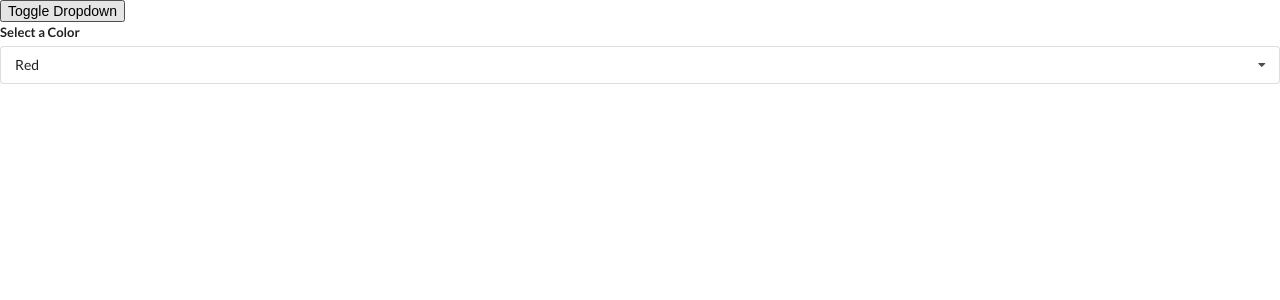
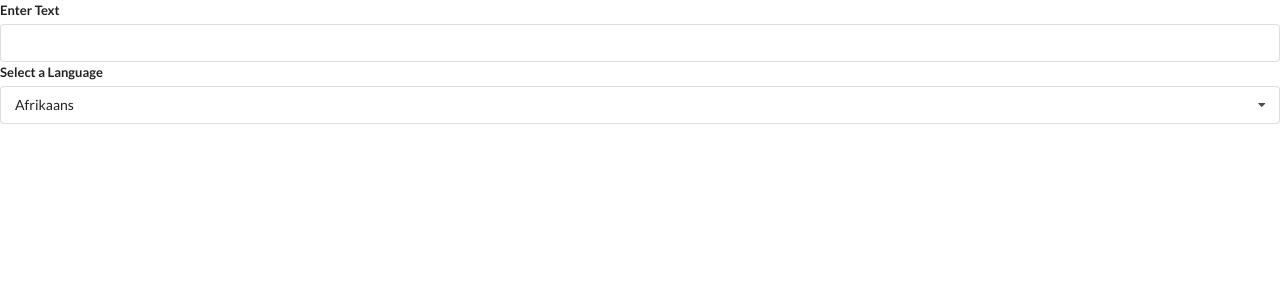
Before and after one commit to mattg-cli/modern-react-redux, a React (Create React App) app in the folder widgets/: page /translate in a window 1280 px wide. Shown: the top 300 px of the page. Built offline with nearby package versions, Linux system fonts and the light colour scheme.

Commit message:
section 12 - created translate component and injected the dropdown component with dynamic information

```diff
--- a/widgets/src/App.js
+++ b/widgets/src/App.js
@@ -2,6 +2,7 @@
 import Accordion from './components/Accordion';
 import Search from './components/Search';
 import Dropdown from './components/Dropdown';
+import Translate from './components/Translate';
 
 const items = [
   {
@@ -34,23 +35,10 @@
 ]
 
 export default () => {
-  const [selected, setSelected] = useState(options[0]);
-  const [showDropdown, setShowDropdown] = useState(true);
 
   return (
     <div>
-      {/* <Accordion items={items} /> */}
-      {/* <Search /> */}
-      <button onClick={() => setShowDropdown(!showDropdown)}>
-        Toggle Dropdown
-      </button>
-      { showDropdown ?
-        <Dropdown
-          selected={selected}
-          onSelectedChange={setSelected}
-          options={options}
-        /> : null
-      }
+      <Translate />
     </div>
   )
 };
--- a/widgets/src/components/Dropdown.js
+++ b/widgets/src/components/Dropdown.js
@@ -1,6 +1,6 @@
 import React, { useState, useEffect, useRef } from 'react';
 
-const Dropdown = ({ selected, onSelectedChange, options }) => {
+const Dropdown = ({ label, selected, onSelectedChange, options }) => {
   const [open, setOpen] = useState(false);
   const ref = useRef();
 
@@ -38,7 +38,7 @@
   return (
     <div ref={ref} className="ui form">
       <div className="field">
-        <label className="label">Select a Color</label>
+        <label className="label">{label}</label>
         <div
           onClick={() => setOpen(!open)}
           className={`ui selection dropdown ${open ? 'visible active' : ''}`}
--- /dev/null
+++ b/widgets/src/components/Translate.js
@@ -0,0 +1,45 @@
+import React, { useState } from 'react';
+import Dropdown from './Dropdown';
+
+const options = [
+  {
+    label: 'Afrikaans',
+    value: 'af'
+  },
+  {
+    label: 'Arabic',
+    value: 'ar'
+  },
+  {
+    label: 'Hindi',
+    value: 'hi'
+  }
+]
+
+const Translate = () => {
+  const [language, setLanguage] = useState(options[0]);
+  const [text, setText] = useState('');
+
+  return (
+    <div>
+      <div className="ui form">
+        <div className="field">
+          <label>Enter Text</label>
+          <input
+            value={text}
+            onChange={(e) => setText(e.target.value)}
+          />
+        </div>
+      </div>
+
+      <Dropdown
+        label="Select a Language"
+        selected={language}
+        onSelectedChange={setLanguage}
+        options={options}
+      />
+    </div>
+  )
+};
+
+export default Translate;
```
